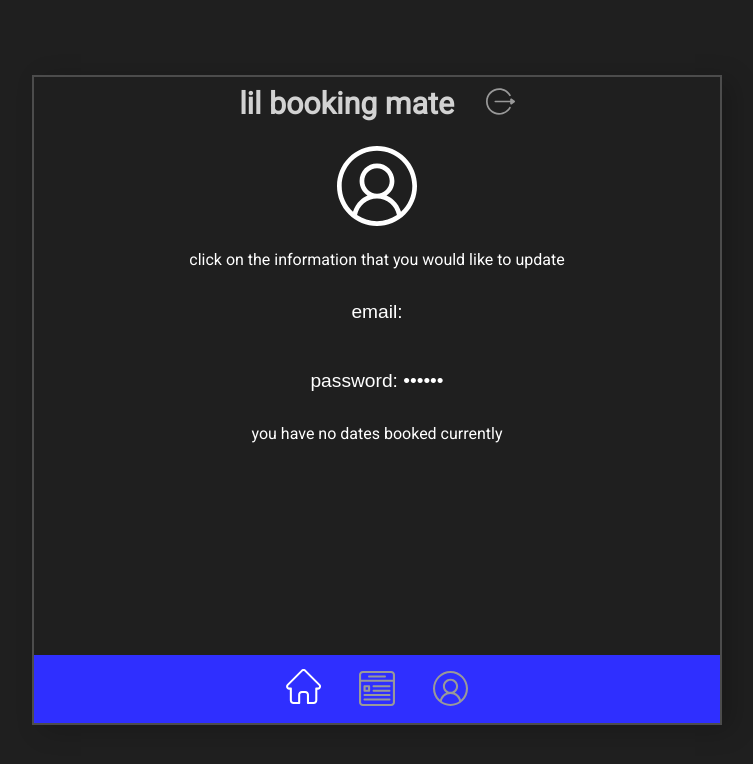
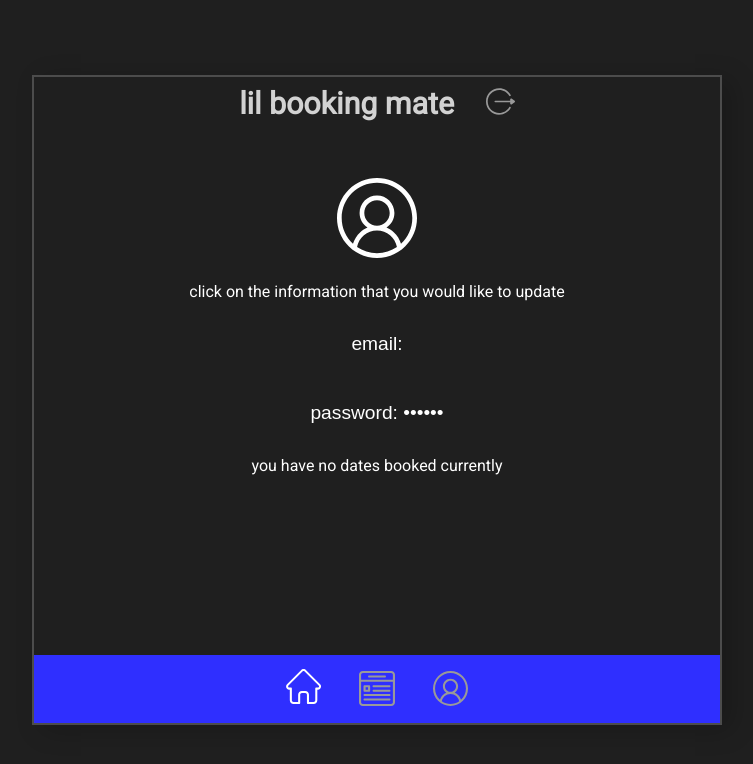
Before and after one commit to 200backflips/lil-booking-mate, a Vue app in the folder client/: page /user in a window 1280 px wide. Shown: the top 764 px of the page, without its empty margins (263-1016 px from the left). Built offline with nearby package versions, Linux system fonts and the light colour scheme.

Commit message:
clean up major css shenanigans

```diff
--- a/client/src/components/User.vue
+++ b/client/src/components/User.vue
@@ -82,6 +82,6 @@ export default {
 img {
   width: 5rem;
   filter: invert(100%);
-  margin: 1rem;
+  margin: 3rem 1rem 1rem 1rem;
 }
 </style>
```
